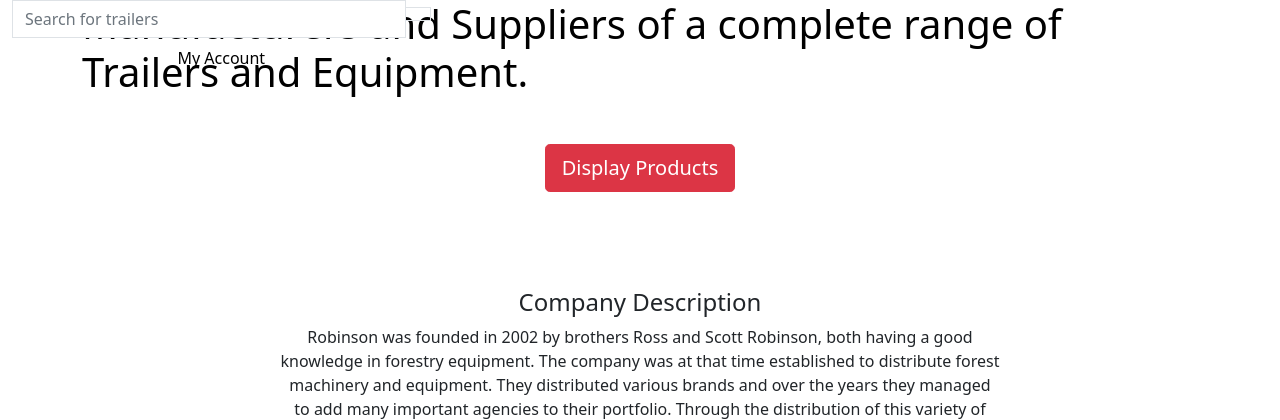
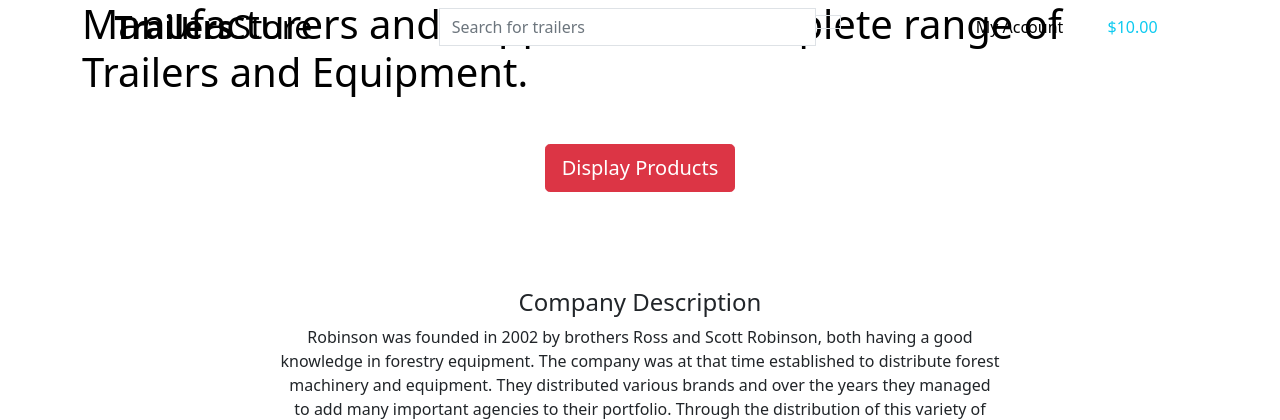
Before and after one commit to FabrizioAdi/Robinson-Trailers-Store-P5v1.3, a Django app: template store/templates/index.html in a window 1280 px wide. Shown: the top 420 px of the page. Run offline with Django 3.2, Linux system fonts and the light colour scheme; the template is opened without the code that fills it: most values are stand-ins (such as "Sample title", 1, 10 or a date in 2020).

Commit message:
Add shopping cart with grand total

```diff
--- a/templates/home.html
+++ b/templates/home.html
@@ -43,6 +43,12 @@
 
   <body>
     <header class="container-fluid fixed-top">
+      <div class="row">
+        <div class="col-12 col-lg-4 my-auto py-1 py-lg-0 text-center text-lg-left">
+            <a href="{% url 'store' %}" class="nav-link main-logo-link">
+                <h2 class="logo-font text-black my-0"><strong>Trailers</strong>Store</h2>
+            </a>
+        </div>
 
       <!-- Search bar -->
       <div class="col-12 col-lg-4 my-auto py-1 py-lg-0">
@@ -85,6 +91,29 @@
             <a href="{% url 'account_login' %}" class="dropdown-item">Login</a>
         {% endif %}
     </div>
+    </li>
+
+      <!-- Shopping cart -->
+      <li class="list-inline-item">
+        <a class="{% if grand_total %}text-info font-weight-bold{% else %}text-black{% endif %} nav-link" href="">
+            <div class="text-center">
+                <div><i class="fas fa-shopping-cart fa-lg"></i></div>
+                <p class="my-0">
+                    {% if grand_total %}
+                        ${{ grand_total|floatformat:2 }}
+                    {% else %}
+                        $0.00
+                    {% endif %}
+                </p>
+            </div>
+        </a>
+    </li>
+</ul>
+</div>
+</div>
+
+</header>
+
 
 
 
```
